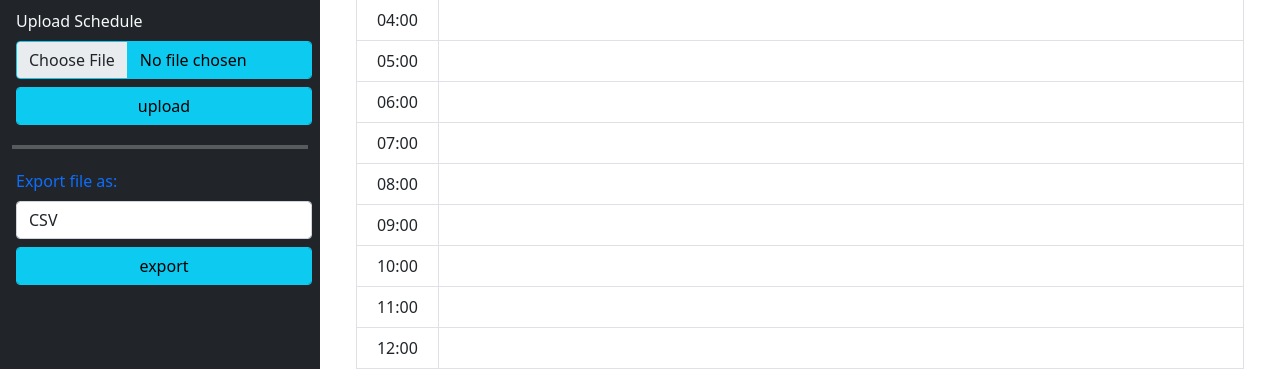
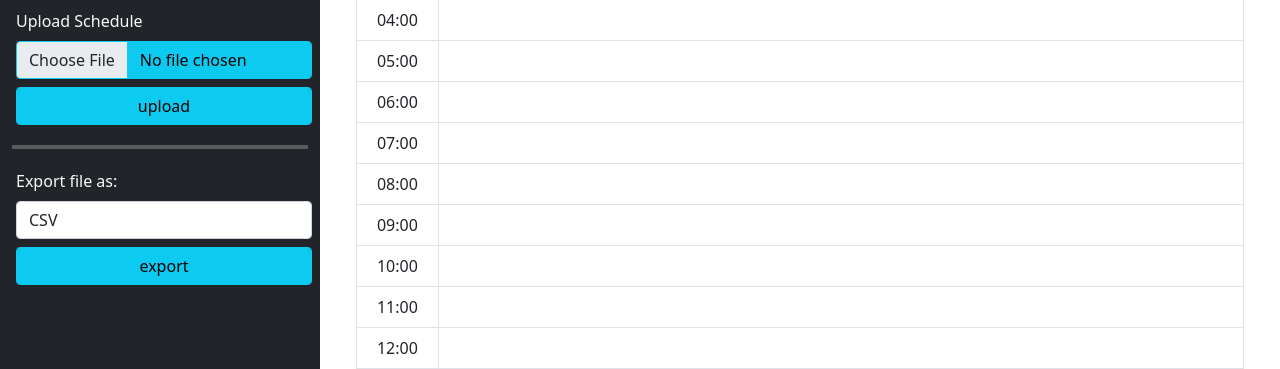
Before and after one commit to npaolini-8/CalendarPlusPlus_public, a Flask app: template flaskr/templates/calendar/day.html in a window 1280 px wide. Shown: the part 361-730 px from the top of the page. Run offline with Flask 2, Linux system fonts and the light colour scheme; the template is opened without the code that fills it, so the values that code supplies are empty; some libraries are stand-ins or nearby versions.

Commit message:
I fixed it Taylor, again

```diff
--- a/flaskr/templates/calendar/export.html
+++ b/flaskr/templates/calendar/export.html
@@ -1,6 +1,6 @@
 <form class="sm-form" method="post" enctype="multipart/form-data" style="margin-top: 1em;">
     <div>
-        <label for="exports" class="text-center m-1">Export file as:</label>
+        <label for="exports" class="text-center m-1 text-light">Export file as:</label>
         <select name="exports" id="exports" class="form-control m-1">
             <option value="csv">CSV</option>
             <option value="ics">ICS</option>
```
